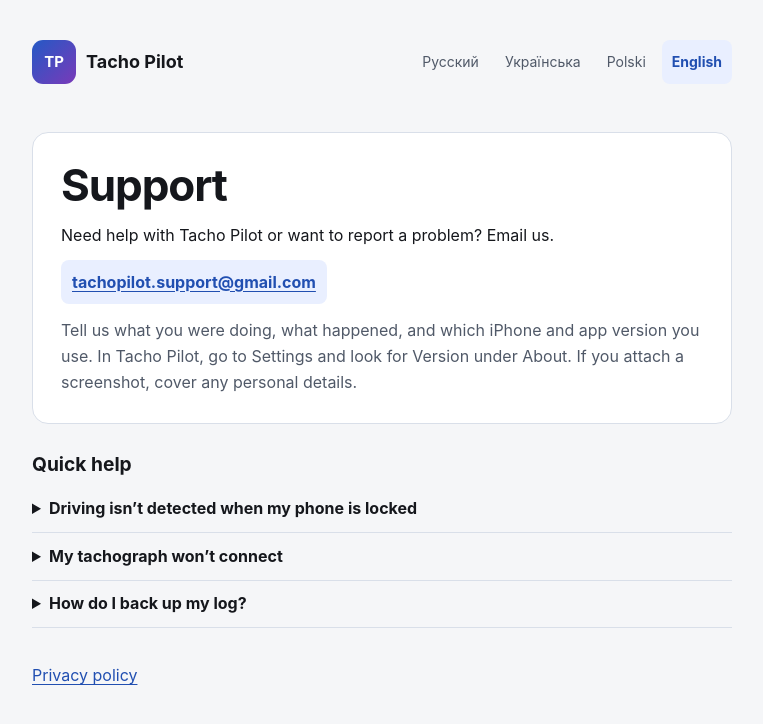
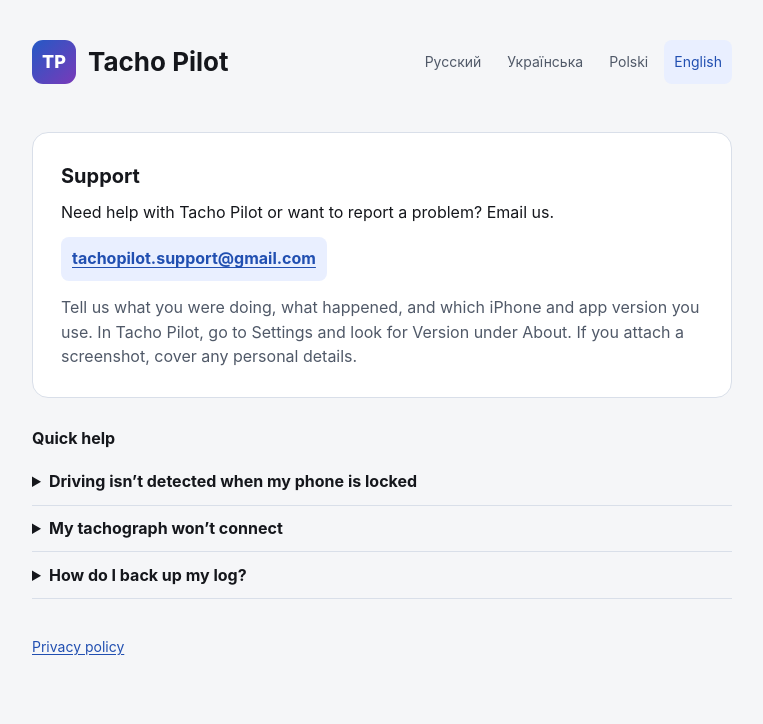
Before and after one commit to kossless/tacho-pilot-feeds, a plain HTML site: page support/index.html in a window 1280 px wide. Shown: the whole page, without its empty margins (258-1021 px from the left). Drawn offline with Linux system fonts and the light colour scheme.

Commit message:
Support page: match privacy page font sizes

```diff
--- a/support/index.html
+++ b/support/index.html
@@ -33,11 +33,11 @@
     margin: 0;
     background: var(--background);
     color: var(--text);
-    font: 1rem/1.6 -apple-system, BlinkMacSystemFont, "Segoe UI", sans-serif;
+    font: 16px/1.55 -apple-system, BlinkMacSystemFont, "Segoe UI", Roboto, sans-serif;
   }
   .page { max-width: 46rem; margin-inline: auto; padding: clamp(1.25rem, 4vw, 2.5rem) 1.125rem 3rem; }
   .site-header { display: flex; flex-wrap: wrap; align-items: center; justify-content: space-between; gap: 1rem; }
-  .brand { display: flex; align-items: center; gap: .625rem; font-size: 1.125rem; font-weight: 750; }
+  .brand { display: flex; align-items: center; gap: .75rem; font-size: 26px; font-weight: 700; }
   .logo {
     display: grid;
     place-items: center;
@@ -46,7 +46,8 @@
     border-radius: .6875rem;
     background: linear-gradient(135deg, #2459c5, #793ab9);
     color: #fff;
-    font-size: .9375rem;
+    font-size: 18px;
+    font-weight: 800;
   }
   nav { display: flex; flex-wrap: wrap; gap: .375rem; }
   nav a {
@@ -56,16 +57,16 @@
     padding-inline: .625rem;
     border-radius: .5rem;
     color: var(--muted);
-    font-size: .875rem;
+    font-size: 14px;
     text-decoration: none;
   }
-  nav a[aria-current] { background: var(--selected); color: var(--accent); font-weight: 650; }
+  nav a[aria-current] { background: var(--selected); color: var(--accent); }
   nav a:hover { text-decoration: underline; }
   a { color: var(--accent); text-underline-offset: .17em; }
   :focus-visible { outline: 2px solid var(--accent); outline-offset: 4px; }
   article { margin-top: clamp(1.5rem, 5vw, 3rem); }
-  h1 { font-size: clamp(1.9rem, 5vw, 2.75rem); line-height: 1.13; letter-spacing: -.025em; margin: 0 0 .75rem; }
-  h2 { font-size: 1.2rem; line-height: 1.35; margin: 0 0 .5rem; }
+  h1 { font-size: 20px; margin: 0 0 .5rem; }
+  h2 { font-size: 16px; margin: 0 0 .5rem; }
   p { margin: 0; }
   .contact {
     padding: clamp(1rem, 4vw, 1.75rem);
@@ -82,15 +83,15 @@
     max-width: 100%;
     border-radius: .5rem;
     background: var(--selected);
-    font-weight: 650;
+    font-weight: 700;
     overflow-wrap: anywhere;
   }
   .message-tip { color: var(--muted); margin-top: .875rem; }
   .faq { margin-top: 1.75rem; }
   details { border-bottom: 1px solid var(--line); }
-  summary { cursor: pointer; min-height: 2.75rem; padding: .65rem 0; font-weight: 650; }
+  summary { cursor: pointer; min-height: 2.75rem; padding: .65rem 0; font-weight: 700; }
   details p { color: var(--muted); padding-bottom: .875rem; }
-  footer { margin-top: 1.625rem; }
+  footer { margin-top: 1.625rem; font-size: 14px; }
   footer a { display: inline-flex; align-items: center; min-height: 2.75rem; }
 </style>
 </head>
```
